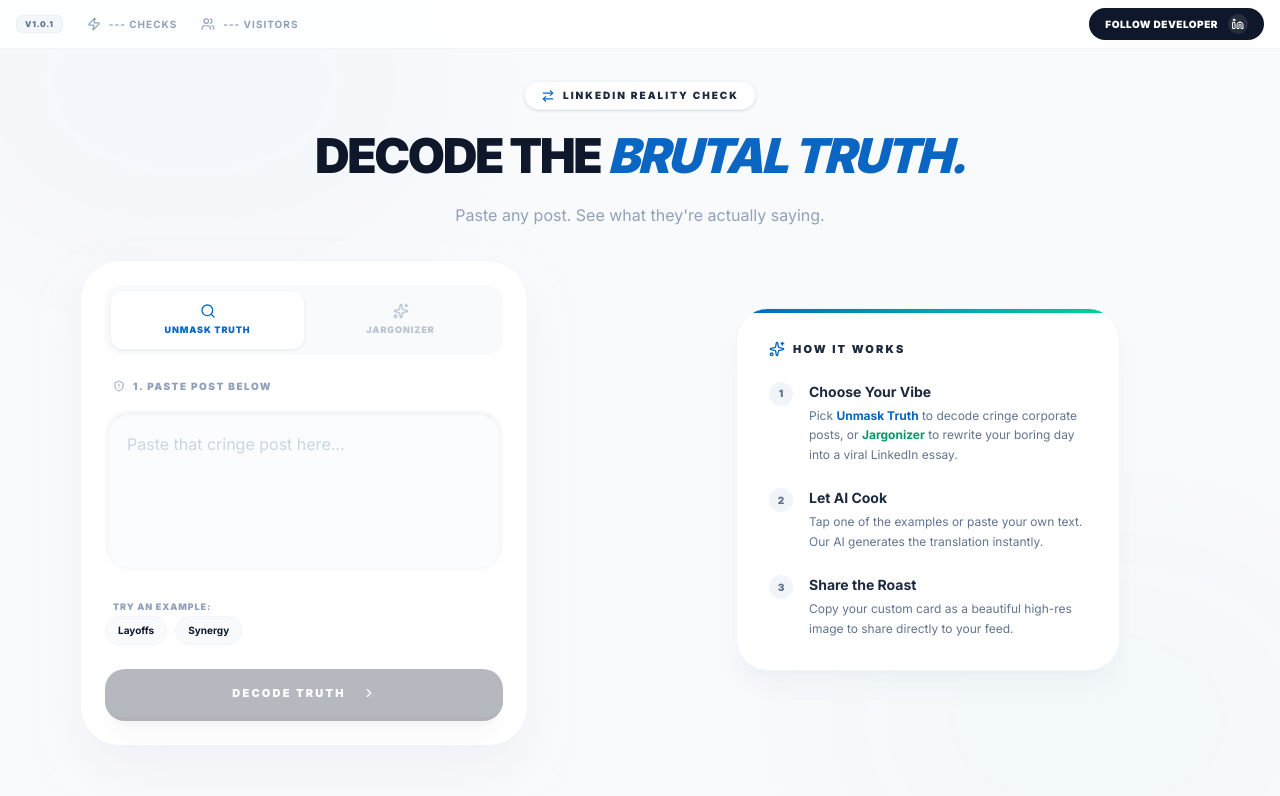
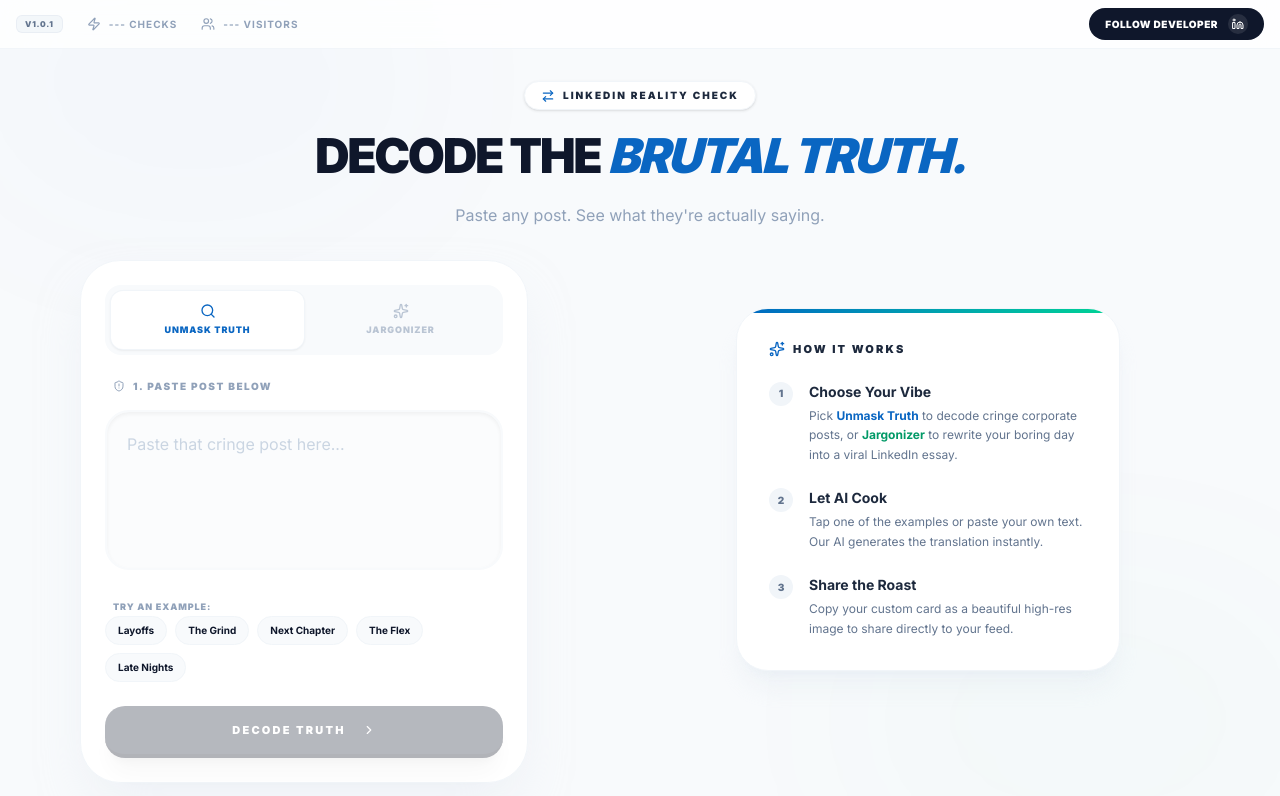
Before and after one commit to asalam05/LinkedIn-Reality, a React (Vite) app: page / in a window 1280 px wide. Shown: the top 796 px of the page. Built offline with nearby package versions, Linux system fonts and the light colour scheme; no server answers; what groq-sdk would draw is missing.

Commit message:
feat: add highly relatable and diverse LinkedIn examples for both modes

```diff
--- a/src/App.tsx
+++ b/src/App.tsx
@@ -256,10 +256,16 @@
                     <div className="flex flex-wrap gap-2">
                        {(mode === 'toReality' ? [
                         { label: "Layoffs", text: "We've made the difficult decision to optimize our workforce for long-term scalability." },
-                        { label: "Synergy", text: "Leveraging cross-functional synergies to redefine our core mission architecture." },
+                        { label: "The Grind", text: "Starting my day at 4 AM. Sleep is just time you're not using to outwork your competition." },
+                        { label: "Next Chapter", text: "I'm incredibly humbled to share that I'm stepping away to pursue exciting new opportunities." },
+                        { label: "The Flex", text: "So honored that after 10 years of relentless hustle, I've finally been recognized as a Top Voice." },
+                        { label: "Late Nights", text: "Massive shoutout to my Rockstar team for pulling a 16-hour shift this weekend to hit our targets." },
                       ] : [
                         { label: "Hired", text: "I just got hired at a tech startup." },
+                        { label: "Wrote Email", text: "I finally replied to that email." },
                         { label: "Bug Fix", text: "I fixed the broken checkout button." },
+                        { label: "Taking PTO", text: "I am taking a week off from work." },
+                        { label: "Surviving", text: "I managed to stay awake during the 3-hour company meeting." },
                       ]).map((ex, i) => (
                         <button
                           key={i}
```
